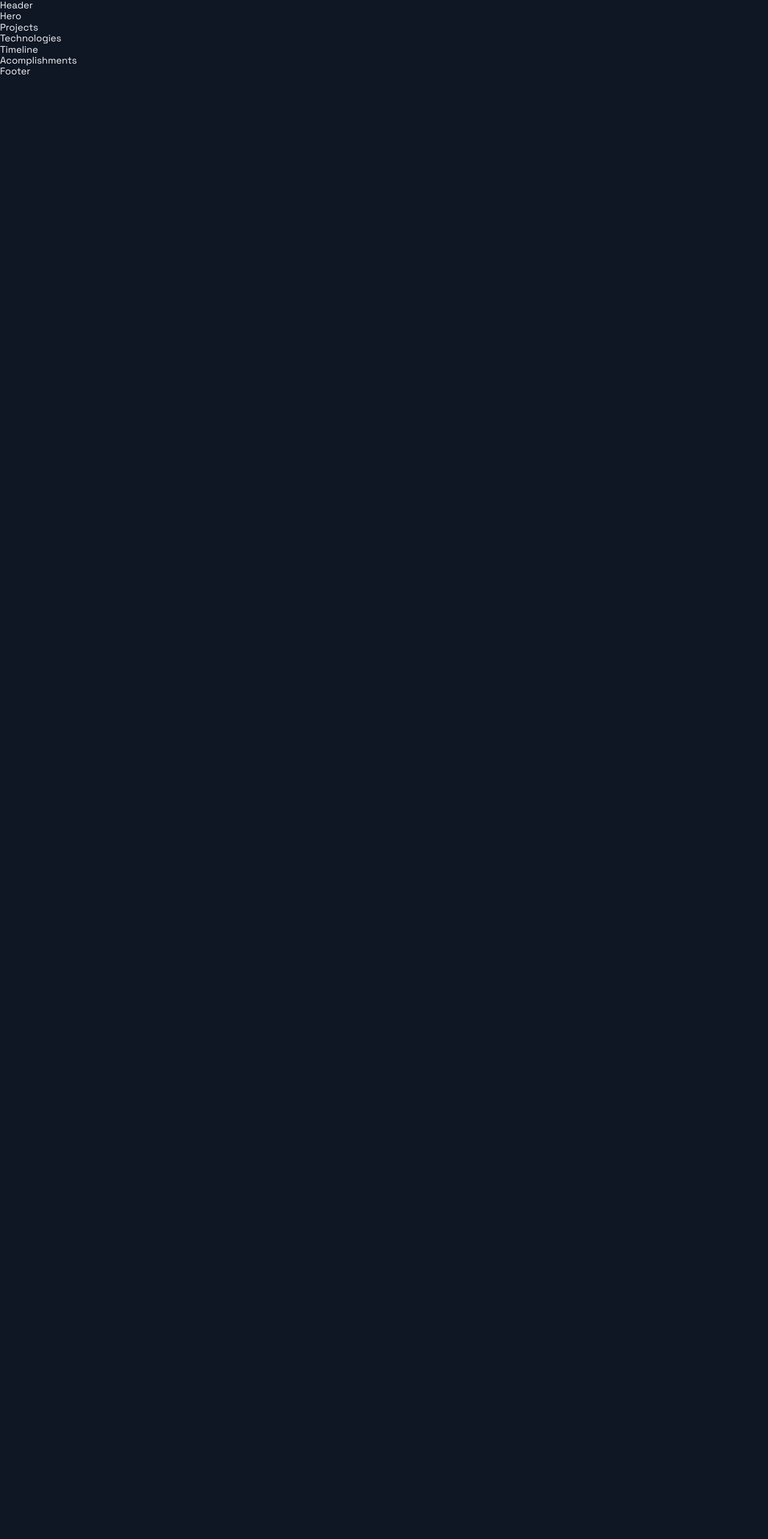
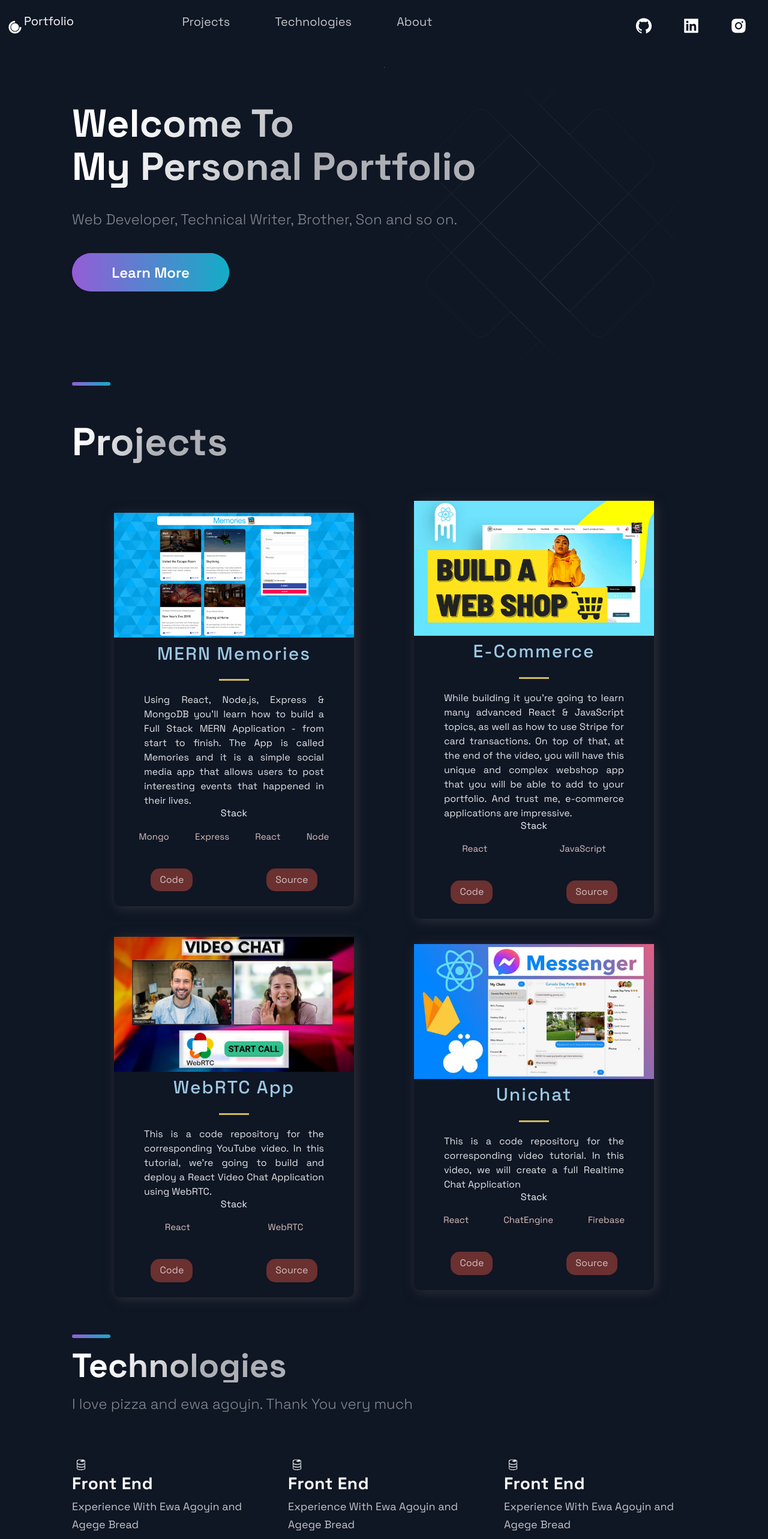
Before and after one commit to EOEboh/another-portfolio, a Next.js app: page / in a window 1280 px wide. Shown: the top 2566 px of the page at 60% size. Before the commit the page ends 800 px from the top, so only its background shows below. Built offline with nearby package versions, Linux system fonts and the light colour scheme.

Commit message:
still working

```diff
--- a/src/components/Acomplishments/Acomplishments.js
+++ b/src/components/Acomplishments/Acomplishments.js
@@ -11,9 +11,23 @@ const data = [
 ];
 
 const Acomplishments = () => (
-  <div>
-    Acomplishments
-  </div>
+  <Section>
+    <SectionTitle>
+      Personal Acomplishments
+    </SectionTitle>
+    <Boxes>
+      {data.map((card, index) => (
+        <Box key={index}>
+          <BoxNum>
+            {card.number} +
+          </BoxNum>
+          <BoxText>
+            {card.text}
+          </BoxText>
+        </Box>
+      ))}
+    </Boxes>
+  </Section>
 );
 
 export default Acomplishments;
--- a/src/components/Footer/Footer.js
+++ b/src/components/Footer/Footer.js
@@ -2,13 +2,43 @@ import React from 'react';
 import { AiFillGithub, AiFillInstagram, AiFillLinkedin } from 'react-icons/ai';
 
 import { SocialIcons } from '../Header/HeaderStyles';
+import { ListItem } from '../Technologies/TechnologiesStyles';
 import { CompanyContainer, FooterWrapper, LinkColumn, LinkItem, LinkList, LinkTitle, Slogan, SocialContainer, SocialIconsContainer } from './FooterStyles';
 
 const Footer = () => {
   return (
-    <div>
-      Footer
-    </div>
+    <FooterWrapper>
+      <LinkList>
+        <LinkColumn>
+          <LinkTitle>
+            Call
+          </LinkTitle>
+          <LinkItem href='tel:911:911:911'>000000</LinkItem>
+        </LinkColumn>
+        <LinkColumn>
+          <LinkTitle>
+            Email
+          </LinkTitle>
+          <LinkItem href='mailto:ecolejnr007@gmail.com'>ecolejnr007@gmail.com</LinkItem>
+        </LinkColumn>
+      </LinkList>
+      <SocialIconsContainer>
+        <CompanyContainer>
+          <Slogan>Innovator meehn</Slogan>
+        </CompanyContainer>
+        <SocialContainer>
+        <SocialIcons href='https://github.com'>
+       <AiFillGithub size='3rem' />
+     </SocialIcons>
+     <SocialIcons href='https://linkedin.com'>
+       <AiFillLinkedin size='3rem' />
+     </SocialIcons>
+     <SocialIcons href='https://instagram.com'>
+       <AiFillInstagram size='3rem' />
+     </SocialIcons>
+     </SocialContainer>
+      </SocialIconsContainer>
+    </FooterWrapper>
   );
 };
 
--- a/src/components/Header/Header.js
+++ b/src/components/Header/Header.js
@@ -3,12 +3,47 @@ import React from 'react';
 import { AiFillGithub, AiFillInstagram, AiFillLinkedin } from 'react-icons/ai';
 import { DiCssdeck } from 'react-icons/di';
 
-import { Container, Div1, Div2, Div3, NavLink, SocialIcons } from './HeaderStyles';
+import { Container, Div1, Div2, Div3, NavLink, SocialIcons, Span } from './HeaderStyles';
 
 const Header = () =>  (
-  <div>
-    Header
-  </div>
+ <Container>
+   <Div1>
+     <Link href='/'>
+       <a style={{display: 'flex', alignItems: 'center', color: 'white'}}>
+         <DiCssdeck  size='3rem'/>
+         <Span>Portfolio</Span>
+       </a>
+     </Link>
+   </Div1>
+   <Div2>
+     <li>
+       <Link href='#projects'>
+         <NavLink>Projects</NavLink>
+       </Link>
+     </li>
+     <li>
+       <Link href='#tech'>
+         <NavLink>Technologies</NavLink>
+       </Link>
+     </li>
+     <li>
+       <Link href='#about'>
+         <NavLink>About</NavLink>
+       </Link>
+     </li>
+   </Div2>
+   <Div3>
+     <SocialIcons href='https://github.com'>
+       <AiFillGithub size='3rem' />
+     </SocialIcons>
+     <SocialIcons href='https://linkedin.com'>
+       <AiFillLinkedin size='3rem' />
+     </SocialIcons>
+     <SocialIcons href='https://instagram.com'>
+       <AiFillInstagram size='3rem' />
+     </SocialIcons>
+   </Div3>
+ </Container>
 );
 
 export default Header;
--- a/src/components/Header/HeaderStyles.js
+++ b/src/components/Header/HeaderStyles.js
@@ -17,6 +17,10 @@ export const Container = styled.div`
     grid-row-gap: 0.5rem;
   }
 `;
+export const Span = styled.span`
+  font-size: 2rem;
+  margin-bottom: 20px;
+`
 export const Div1 = styled.div`
   grid-area: 1 / 1 / 2 / 2;
   display: flex;
--- a/src/components/Hero/Hero.js
+++ b/src/components/Hero/Hero.js
@@ -5,9 +5,18 @@ import Button from '../../styles/GlobalComponents/Button';
 import { LeftSection } from './HeroStyles';
 
 const Hero = (props) => (
-  <div>
-    Hero
-  </div>
+  <Section row nopadding>
+    <LeftSection>
+      <SectionTitle main center>
+        Welcome To <br />
+        My Personal Portfolio
+      </SectionTitle>
+      <SectionText>
+        Web Developer, Technical Writer, Brother, Son and so on.
+      </SectionText>
+      <Button onClick={() => window.location = 'https://google.com'}>Learn More</Button>
+    </LeftSection>
+  </Section>
 );
 
 export default Hero;
--- a/src/components/Projects/Projects.js
+++ b/src/components/Projects/Projects.js
@@ -4,10 +4,45 @@ import { BlogCard, CardInfo, ExternalLinks, GridContainer, HeaderThree, Hr, Tag,
 import { Section, SectionDivider, SectionTitle } from '../../styles/GlobalComponents';
 import { projects } from '../../constants/constants';
 
+
+
 const Projects = () => (
-  <div>
-    Projects
-  </div>
+  <Section nopadding  id='projects'>
+    <SectionDivider />
+    <SectionTitle main>Projects</SectionTitle>
+    <GridContainer>
+      {projects.map(({title, description, id, image,tags,source, visit}) => (
+        <BlogCard key={id}>
+          <Img src={image} />
+          <TitleContent>
+            <HeaderThree title>
+              {title}
+            </HeaderThree>
+            <Hr />
+          </TitleContent>
+            <CardInfo>
+              {description}
+            </CardInfo>
+          <div>
+            <TitleContent>
+              Stack
+            </TitleContent>
+            <TagList>
+              {tags.map((tag, i) => (
+                <Tag key={i}>
+                  {tag}
+                </Tag>
+              ))}
+            </TagList>
+          </div>
+          <UtilityList>
+            <ExternalLinks href={visit}>Code</ExternalLinks>
+            <ExternalLinks href={source}>Source</ExternalLinks>
+          </UtilityList>
+        </BlogCard>
+      ))}
+    </GridContainer>
+  </Section>
 );
 
 export default Projects;
--- a/src/components/Technologies/Technologies.js
+++ b/src/components/Technologies/Technologies.js
@@ -4,9 +4,42 @@ import { Section, SectionDivider, SectionText, SectionTitle } from '../../styles
 import { List, ListContainer, ListItem, ListParagraph, ListTitle } from './TechnologiesStyles';
 
 const Technologies = () =>  (
-  <div>
-    Technologies
-  </div>
+  <Section id='tech'>
+    <SectionDivider />
+    <br />
+    <SectionTitle>
+      Technologies
+    </SectionTitle>
+    <SectionText>
+      I love pizza and ewa agoyin. Thank You very much
+    </SectionText>
+    <List>
+      <ListItem>
+        <DiFirebase size='3rem' />
+        <ListContainer></ListContainer>
+        <ListTitle>Front End</ListTitle>
+        <ListParagraph>
+          Experience With Ewa Agoyin and Agege Bread
+        </ListParagraph>
+      </ListItem>
+      <ListItem>
+        <DiFirebase size='3rem' />
+        <ListContainer></ListContainer>
+        <ListTitle>Front End</ListTitle>
+        <ListParagraph>
+          Experience With Ewa Agoyin and Agege Bread
+        </ListParagraph>
+      </ListItem>
+      <ListItem>
+        <DiFirebase size='3rem' />
+        <ListContainer></ListContainer>
+        <ListTitle>Front End</ListTitle>
+        <ListParagraph>
+          Experience With Ewa Agoyin and Agege Bread
+        </ListParagraph>
+      </ListItem>
+    </List>
+  </Section>
 );
 
 export default Technologies;
--- a/src/components/TimeLine/TimeLine.js
+++ b/src/components/TimeLine/TimeLine.js
@@ -3,26 +3,27 @@ import React, { useState, useRef, useEffect } from 'react';
 import { CarouselButton, CarouselButtonDot, CarouselButtons, CarouselContainer, CarouselItem, CarouselItemImg, CarouselItemText, CarouselItemTitle, CarouselMobileScrollNode } from './TimeLineStyles';
 import { Section, SectionDivider, SectionText, SectionTitle } from '../../styles/GlobalComponents';
 import { TimeLineData } from '../../constants/constants';
+import { isTemplateExpression } from 'typescript';
 
 const TOTAL_CAROUSEL_COUNT = TimeLineData.length;
 
 const Timeline = () => {
-  // const [activeItem, setActiveItem] = useState(0);
-  // const carouselRef = useRef();
+  const [activeItem, setActiveItem] = useState(0);
+  const carouselRef = useRef();
 
   // const scroll = (node, left) => {
   //   return node.scrollTo({ left, behavior: 'smooth' });
   // }
 
-  // const handleClick = (e, i) => {
-  //   e.preventDefault();
+  const handleClick = (e, i) => {
+    e.preventDefault();
 
-  //   if (carouselRef.current) {
-  //     const scrollLeft = Math.floor(carouselRef.current.scrollWidth * 0.7 * (i / TimeLineData.length));
+    if (carouselRef.current) {
+      const scrollLeft = Math.floor(carouselRef.current.scrollWidth * 0.7 * (i / TimeLineData.length));
 
-  //     scroll(carouselRef.current, scrollLeft);
-  //   }
-  // }
+      scroll(carouselRef.current, scrollLeft);
+    }
+  }
 
   // const handleScroll = () => {
   //   if (carouselRef.current) {
@@ -43,9 +44,27 @@ const Timeline = () => {
   // }, []);
 
   return (
-    <div>
-      Timeline
-    </div>
+   <Section id='about'>
+     <SectionTitle>About Me</SectionTitle>
+     <SectionText>Na me be the odogwu of frontend</SectionText>
+     <CarouselContainer ref={carouselRef}>
+       <>
+        {TimeLineData.map((item, index) => (
+          <CarouselMobileScrollNode key={index} final={index = TOTAL_CAROUSEL_COUNT - 1}>
+            <CarouselItem
+              index={index}
+              id={`carousel__item - ${index}`}
+              active={activeItem}
+              onClick={(e) => handleClick(e, index)}>
+                <CarouselItemTitle>
+                  {item.year}
+                </CarouselItemTitle>
+              </CarouselItem>
+          </CarouselMobileScrollNode>
+        ))}
+       </>
+     </CarouselContainer>
+   </Section>
   );
 };
 
--- a/src/pages/index.js
+++ b/src/pages/index.js
@@ -10,10 +10,10 @@ import { Section } from '../styles/GlobalComponents';
 const Home = () => {
   return (
     <Layout>
-      {/* <Section grid> */}
+      <Section grid>
         <Hero />
-        {/* <BgAnimation /> */}
-      {/* </Section> */}
+        <BgAnimation />
+      </Section>
       <Projects />
       <Technologies />
       <Timeline />
--- a/src/styles/GlobalComponents/index.js
+++ b/src/styles/GlobalComponents/index.js
@@ -3,7 +3,7 @@ import styled from 'styled-components'
 export const Section = styled.section`
   display: ${(props) => props.grid ? "grid" : "flex" };
   flex-direction: ${(props) => props.row ? "row" : "column" };
-  padding: ${(props) => props.nopadding ? "0" : "32px 48px 0" } ;
+  padding: ${(props) => props.nopadding ? "0" : "32px 48px 0" };
   margin: 0 auto;
   max-width: 1040px;
   box-sizing: content-box;
```
